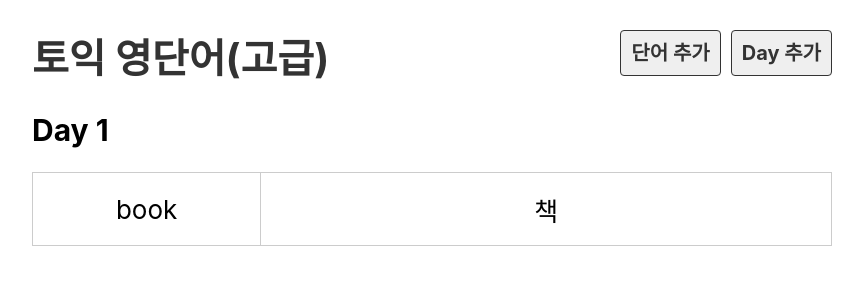
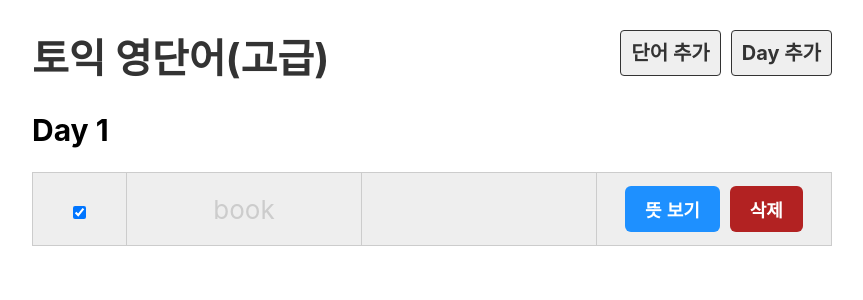
Before and after one commit to doyupK/react-study-basic, a React (Create React App) app: page /day/1 in a window 1280 px wide. Shown: the top 300 px of the page, without its empty margins (208-1071 px from the left). Built offline with nearby package versions, Linux system fonts and the light colour scheme.

Commit message:
useEffect 의존성 배열 설정

```diff
--- a/src/component/Day.js
+++ b/src/component/Day.js
@@ -1,5 +1,6 @@
 import dummy from "../db/data.json"
 import { useParams} from "react-router-dom";
+import Word from "./Word";
 
 export default function Day(){
     const {day} = useParams();
@@ -12,14 +13,7 @@ export default function Day(){
     <table>
         <tbody>
         {wordList.map(word=>(
-            <tr>
-                <td>
-                    {word.eng}
-                </td>
-                <td>
-                    {word.kor}
-                </td>
-            </tr>
+            <Word word={word} key={word.id}></Word>
             ))}
         </tbody>
     </table>
--- a/src/component/DayList.js
+++ b/src/component/DayList.js
@@ -1,12 +1,38 @@
-import dummy from "../db/data.json"
 import { Link } from "react-router-dom";
+import {useEffect, useState} from "react";
 export default function DayList(){
-    console.log(dummy)
-    return <ul className="list_day">
-        {dummy.days.map(day => (
+    const [days, setDays] = useState([])
+    const [count, setCount] = useState(0)
+
+    function onclick(){
+        setCount(count+1)
+    }
+    function onclick2(){
+        setDays([
+            ...days,
+            {
+                id:Math.random(),
+                day:1,
+            }
+        ])
+    }
+
+    useEffect(()=>{
+        console.log("count Change")
+        //의존성 배열 api 호출 시 useEffect를 사용하려면 '[]'을 넣어준다.
+    },[count])
+
+    return (
+    <>
+        <ul className="list_day">
+        {days.map(day => (
         <li key={day.id}>
-            <Link to={`/day/${day.day}`} >Day : {day.day}</Link>
+            <Link to={`/day/${day.day}`} > Day : {day.day}</Link>
         </li>
         ))}
     </ul>
+    <button onClick={onclick}>{count}</button>
+        <button onClick={onclick2}>Day Change</button>
+    </>
+    )
 }
--- /dev/null
+++ b/src/component/Word.js
@@ -0,0 +1,32 @@
+import {useState} from "react";
+
+export default function Word({word}){
+    const [isShow, setIsShow] = useState(false);
+    const [isDone, setIsDone] = useState(word.isDone);
+    function toggleShow(){
+        setIsShow(!isShow)
+    }
+    function toggleDone(){
+        setIsDone(!isDone)
+    }
+
+
+    return (<tr className={isDone ? 'off':''}>
+        <td>
+            <input type="checkbox" checked={isDone} onClick={toggleDone}/>
+        </td>
+        <td>
+            { word.eng }
+        </td>
+        <td>
+            { isShow && word.kor }
+        </td>
+        <td>
+            <button onClick={toggleShow}>
+                {isShow ? "숨기기":"뜻 보기"}
+                </button>
+            <button className="btn_del">삭제</button>
+        </td>
+    </tr>
+    );
+}
--- a/src/db/data.json
+++ b/src/db/data.json
@@ -23,7 +23,7 @@
       "day": "1",
       "eng": "book",
       "kor": "책",
-      "isDone": false
+      "isDone": true
     },
     {
       "id": 3,
```
